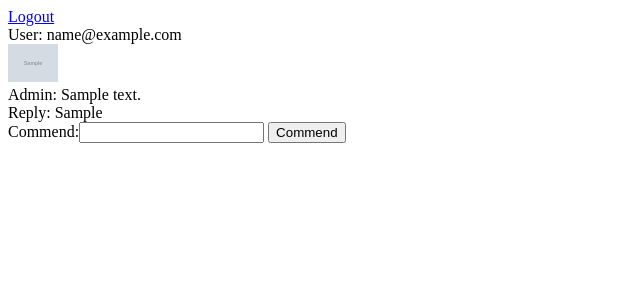
After one commit to thamshid/Ulka, a Django app: template user_app/templates/user_info.html in a window 1280 px wide. The commit adds this page. Shown: the top 300 px of the page, without its empty margins (0-640 px from the left). Run offline with Django 3.2, Linux system fonts and the light colour scheme; the template is opened without the code that fills it: values that come from a table or form of the project are taken from there, others are empty; a user stored in the database is signed in; tables that the repository leaves empty hold one stand-in row (values such as "Sample post"); grey boxes marked "Sample" are stand-in pictures.

Commit message:
Comment and reply section completed

```diff
--- a/user_app/admin.py
+++ b/user_app/admin.py
@@ -3,8 +3,9 @@ from __future__ import unicode_literals
 
 from django.contrib import admin
 
-from user_app.models import User, Uploads
+from user_app.models import User, Uploads, Commend
 
 admin.site.register(User)
 admin.site.register(Uploads)
+admin.site.register(Commend)
 # Register your models here.
--- a/user_app/forms.py
+++ b/user_app/forms.py
@@ -12,6 +12,13 @@ class LogInForm(forms.Form):
     password = forms.CharField(widget=forms.PasswordInput(), label='Password')
 
 
-
 class UploadForm(forms.Form):
     file = forms.FileField()
+
+
+class ReplyForm(forms.Form):
+    reply = forms.CharField()
+
+
+class CommendForm(forms.Form):
+    commend = forms.CharField()
--- a/user_app/models.py
+++ b/user_app/models.py
@@ -66,3 +66,8 @@ class User(AbstractBaseUser, PermissionsMixin):
 class Uploads(models.Model):
     user = models.ForeignKey(User)
     file = models.FileField()
+
+class Commend(models.Model):
+    upload = models.ForeignKey(Uploads)
+    comment = models.CharField(max_length=500)
+    reply = models.CharField(max_length=500, null=True, blank=True)
--- /dev/null
+++ b/user_app/templates/user_info.html
@@ -0,0 +1,29 @@
+<!DOCTYPE html>
+<html lang="en">
+<head>
+    <meta charset="UTF-8">
+    <title>Ulka</title>
+</head>
+<body>
+<div><a href="/logout">Logout</a></div>
+<div>User: {{ user.email }}</div>
+{% for file in user.uploads_set.all %}
+    <div><a href="/file-info/{{ file.id }}"><img src="{{ file.file.url }}" width="50px"> </a>
+        {% for commend in file.commend_set.all %}
+            <div>Admin: {{ commend.comment }}</div>
+            {% if commend.reply %}
+                <div>Reply: {{ commend.reply }}</div>
+            {% endif %}
+
+
+        {% endfor %}
+        <form action="/commend/{{ file.id }}" method="post">
+            {{ commend_form }}
+            {% csrf_token %}
+            <input type="hidden" name="csrfmiddlewaretoken" value="pHK2CZzBB323BM2Nq7DE2sxnQoBG1jPl"
+                   disabled="">
+            <input type="submit" value="Commend"/></form>
+    </div>
+{% endfor %}
+</body>
+</html>
--- a/user_app/urls.py
+++ b/user_app/urls.py
@@ -1,6 +1,7 @@
 from django.conf.urls import url
 
-from user_app.views import SignUpView, LogOutView, LogInView, HomeView, UserListView, DashboardView, UploadView
+from user_app.views import SignUpView, LogOutView, LogInView, HomeView, UserListView, DashboardView, UploadView, \
+    UserInfoView, ReplyView, CommendView
 
 urlpatterns = [
     url(r'^sign-up$', SignUpView.as_view()),
@@ -9,5 +10,8 @@ urlpatterns = [
     url(r'^user-list', UserListView.as_view()),
     url(r'^dashboard', DashboardView.as_view()),
     url(r'^upload', UploadView.as_view()),
+    url(r'^user-info/(?P<pk>[0-9]+)$', UserInfoView.as_view()),
+    url(r'^reply/(?P<pk>[0-9]+)$', ReplyView.as_view()),
+    url(r'^commend/(?P<pk>[0-9]+)$', CommendView.as_view()),
     url(r'^', HomeView.as_view()),
 ]
```
Also changed, not shown: user_app/templates/dashboard.html (+28 -2 lines), user_app/views.py (+36 -3 lines), user_app/migrations/0006_commend.py (added), user_app/migrations/0007_auto_20180712_1844.py (added).
